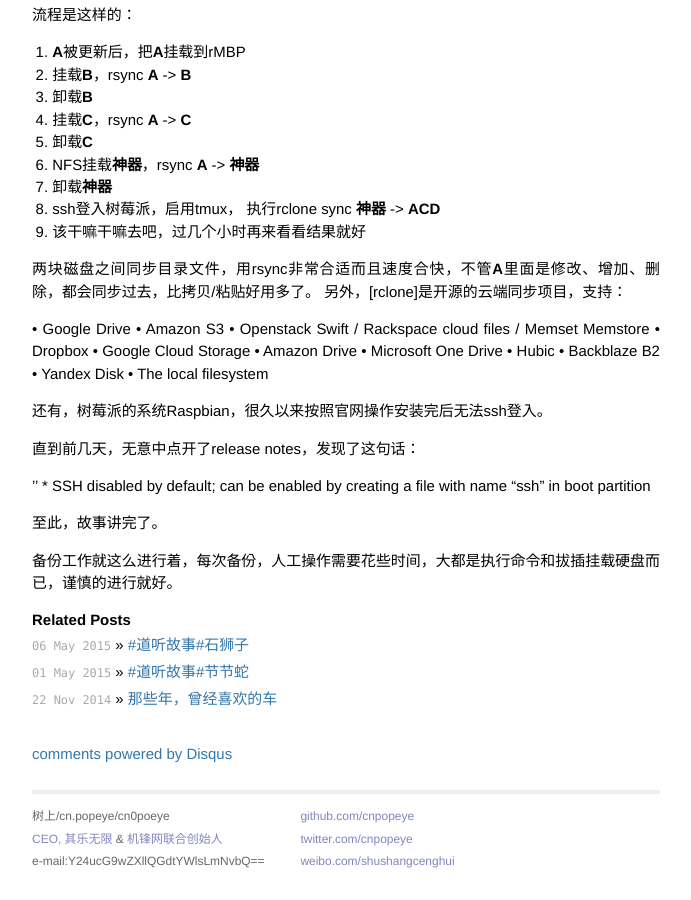
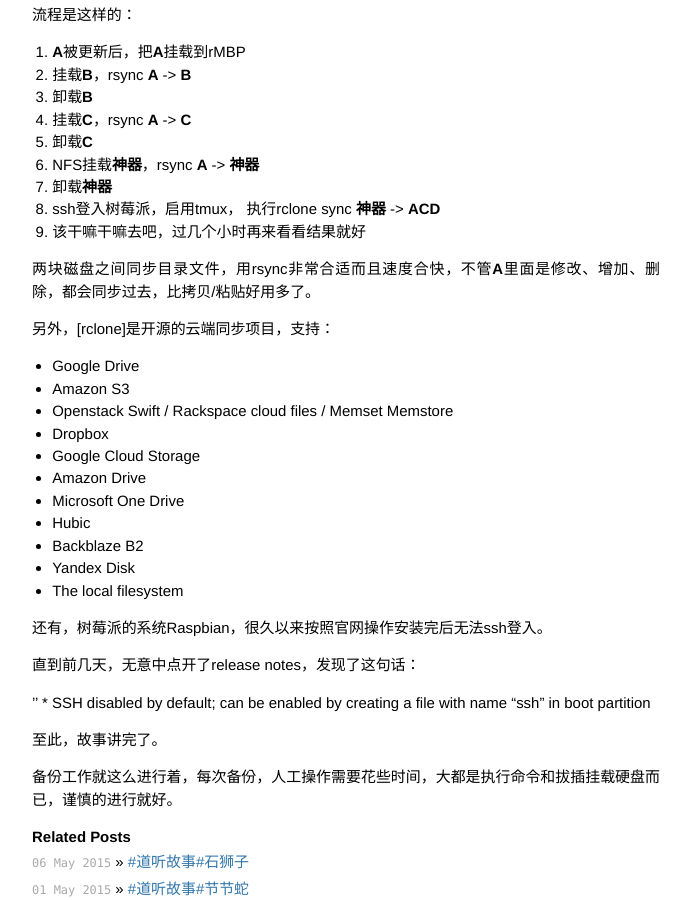
Before and after one commit to cnpopeye/cnpopeye.github.io, a Jekyll site: the page built from _posts/2017-01-23-raspberrypi-amazonclouddrive-backup-photos.md, in a window 1280 px wide and 900 px high, scrolled down 2715 px. Shown: the whole window, without its empty margins (294-985 px from the left). Built offline with Jekyll 4.4.1, drawn with Linux system fonts in a browser that asks for light colours; Markdown is read by kramdown in place of the engine named in the settings; comment, search, counter and statistics services are not loaded.

```diff
--- a/_posts/2017-01-23-raspberrypi-amazonclouddrive-backup-photos.md
+++ b/_posts/2017-01-23-raspberrypi-amazonclouddrive-backup-photos.md
@@ -72,6 +72,7 @@ Google Drive要翻墙，就麻烦了许多，但是很多重要文件还是存
 在我们家就这点好，什么问题都可以发表意见和讨论，很快我就友好的接受了领导的指示，并且稍做了些扩展，更稳妥一些，那就是Amazon Drive。
 
 好吧，现在来看看我们有些什么：
+
 - 250G 2.5吋 SATA硬盘 x1
 - 2T 3.5吋 SATA硬盘 x2
 - 1T 3.5吋 SATA硬盘 x1
@@ -107,19 +108,20 @@ Google Drive要翻墙，就麻烦了许多，但是很多重要文件还是存
 9. 该干嘛干嘛去吧，过几个小时再来看看结果就好
 
 两块磁盘之间同步目录文件，用rsync非常合适而且速度合快，不管**A**里面是修改、增加、删除，都会同步过去，比拷贝/粘贴好用多了。
+
 另外，[rclone]是开源的云端同步项目，支持：
 
- • Google Drive
- • Amazon S3
- • Openstack Swift / Rackspace cloud files / Memset Memstore
- • Dropbox
- • Google Cloud Storage
- • Amazon Drive
- • Microsoft One Drive
- • Hubic
- • Backblaze B2
- • Yandex Disk
- • The local filesystem
+ - Google Drive
+ - Amazon S3
+ - Openstack Swift / Rackspace cloud files / Memset Memstore
+ - Dropbox
+ - Google Cloud Storage
+ - Amazon Drive
+ - Microsoft One Drive
+ - Hubic
+ - Backblaze B2
+ - Yandex Disk
+ - The local filesystem
 
 还有，树莓派的系统Raspbian，很久以来按照官网操作安装完后无法ssh登入。
 
```
